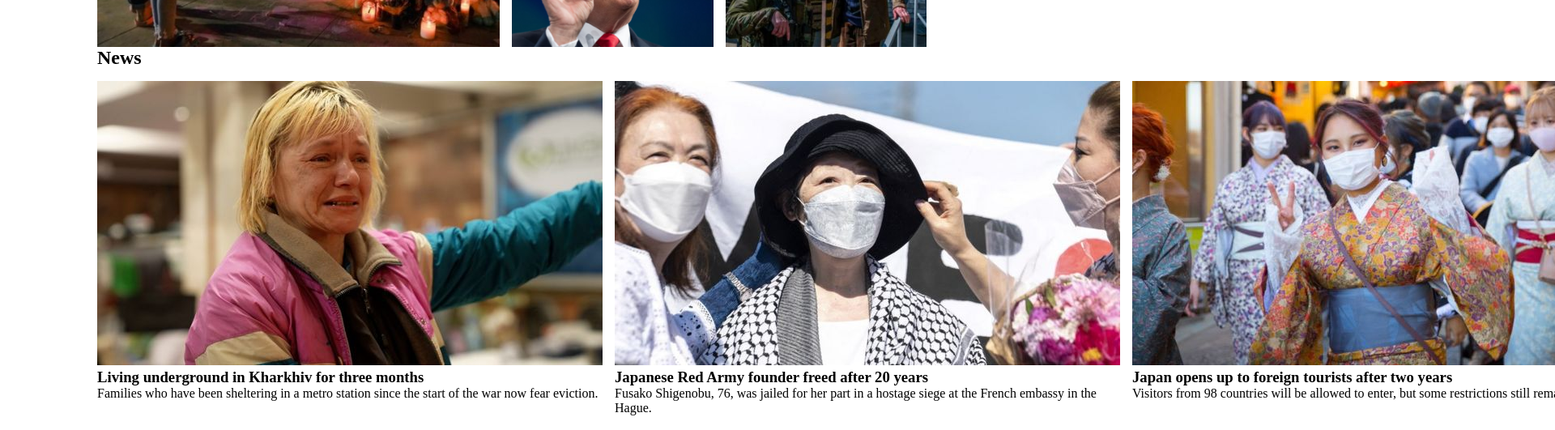
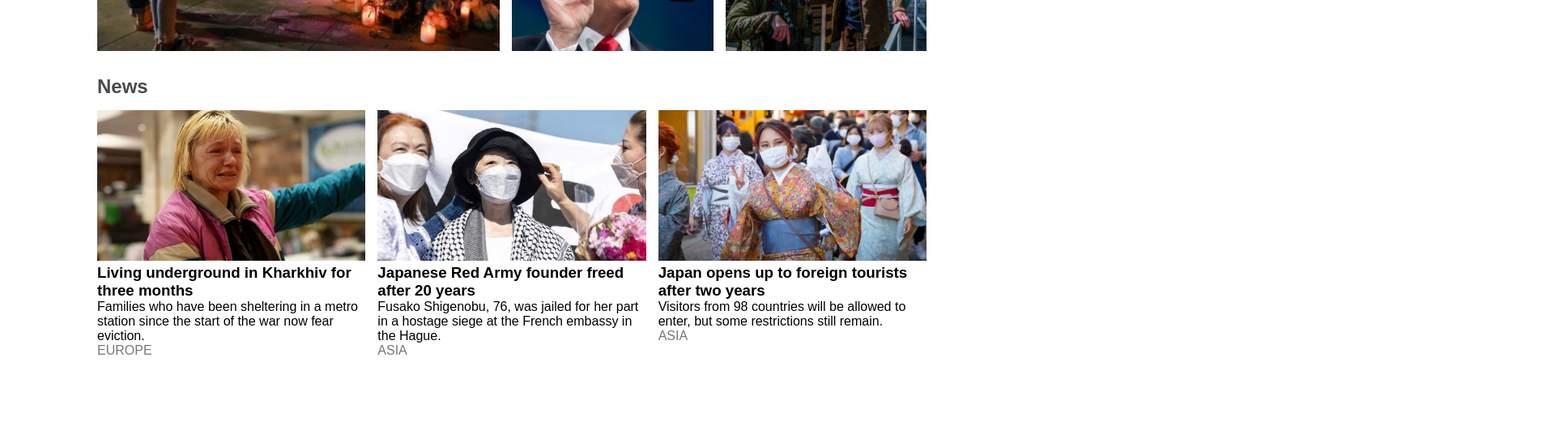
Before and after one commit to watacodes/bbc-website, a plain HTML site: page index.html in a window 1280 px wide. Shown: the part 377-908 px from the top of the page at 81% size, 1920 px wide, since content can reach past the window. After the commit the page ends 819 px from the top, so only its background shows below. Drawn offline with Linux system fonts and the light colour scheme.

Commit message:
Added colors and fonts, planning to fix the news section

```diff
--- a/index.html
+++ b/index.html
@@ -71,29 +71,29 @@
         <h2>News</h2>
 
         <article class="article-6">
-            <div class="text-wrapper">
-                <img src="./images/kharkiv.jpg" class="article-photo">
+            <div class="news-wrapper">
+                <img src="./images/kharkiv.jpg" alt="image of the family in Kharkhiv" class="article-photo">
                 <h3>Living underground in Kharkhiv for three months</h3>
                 <p>Families who have been sheltering in a metro station since the start of the war now fear eviction.</p>
-                <a href="https://www.bbc.com/news/world/europe" alt="A link for the news in Europe">EUROPE</a>
+                <a href="https://www.bbc.com/news/world/europe" alt="A link for the news in Europe" class="category-link">EUROPE</a>
             </div>
         </article>
 
         <article class="article-7">
-            <div class="text-wrapper">
-                <img src="./images/japanese-red-army.jpg" class="article-photo">
+            <div class="news-wrapper">
+                <img src="./images/japanese-red-army.jpg" alt="image of the japanese red army founder" class="article-photo">
                 <h3>Japanese Red Army founder freed after 20 years</h3>
                 <p>Fusako Shigenobu, 76, was jailed for her part in a hostage siege at the French embassy in the Hague.</p>
-                <a href="https://www.bbc.com/news/world/asia" alt="A link for the news in Asia">ASIA</a>
+                <a href="https://www.bbc.com/news/world/asia" alt="A link for the news in Asia" class="category-link">ASIA</a>
             </div>
         </article>
 
         <article class="article-8">
-            <div class="text-wrapper">
-                <img src="./images/japan-opens-up.jpg" class="article-photo">
+            <div class="news-wrapper">
+                <img src="./images/japan-opens-up.jpg" alt="image of japanese women" class="article-photo">
                 <h3>Japan opens up to foreign tourists after two years</h3>
                 <p>Visitors from 98 countries will be allowed to enter, but some restrictions still remain.</p>
-                <a href="https://www.bbc.com/news/world/asia" alt="A link for the news in Asia">ASIA</a>
+                <a href="https://www.bbc.com/news/world/asia" alt="A link for the news in Asia" class="category-link">ASIA</a>
             </div>
         </article>
     </section>
--- a/styles.css
+++ b/styles.css
@@ -4,11 +4,12 @@
     --font-color: rgb(255, 255, 255);
     max-width: 100vw;
     max-height: 100vh;
+    font-family: Arial, Helvetica, freesans, sans-serif;
 }
 
 nav {
     overflow: hidden;
-    height: 35px;
+    height: 5vh;
     text-align: center;
 }
 
@@ -24,12 +25,6 @@ li > a {
     text-decoration: none;
     text-align: center;
     color: var(--font-color);
-}
-
-.nav-bar,
-.welcome-to-bbc,
-.main-news {
-    max-width: 88vw;
 }
 
 .nav-bar {
@@ -79,7 +74,8 @@ section > h3 {
 }
 
 .article-1 h2 {
-    font-size: 36px;
+    font-size: 30px;
+    word-wrap: wrap;
     font-weight: 400;
 }
 
@@ -130,14 +126,20 @@ section > h3 {
 .main-news {
     margin: 0 120px 0;
     max-width: 80vw;
-    height: 40vh;
+    height: 45vh;
     display: grid;
     grid-template-columns: 1fr 1fr 1fr;
     gap: 15px;
 }
 
-.article-photo {
-    background-size: contain;
+.main-news > h2 {
+    margin: 30px 0 0 0;
+    color: #4a4a4a
+}
+
+img {
+    width: 100%;
+    height: 50%;
 }
 
 .article-6 {
@@ -153,3 +155,8 @@ section > h3 {
     grid-column: 3 / 4;
 
 }
+
+.category-link {
+    color: #767676;
+    text-decoration: none;
+}
```
